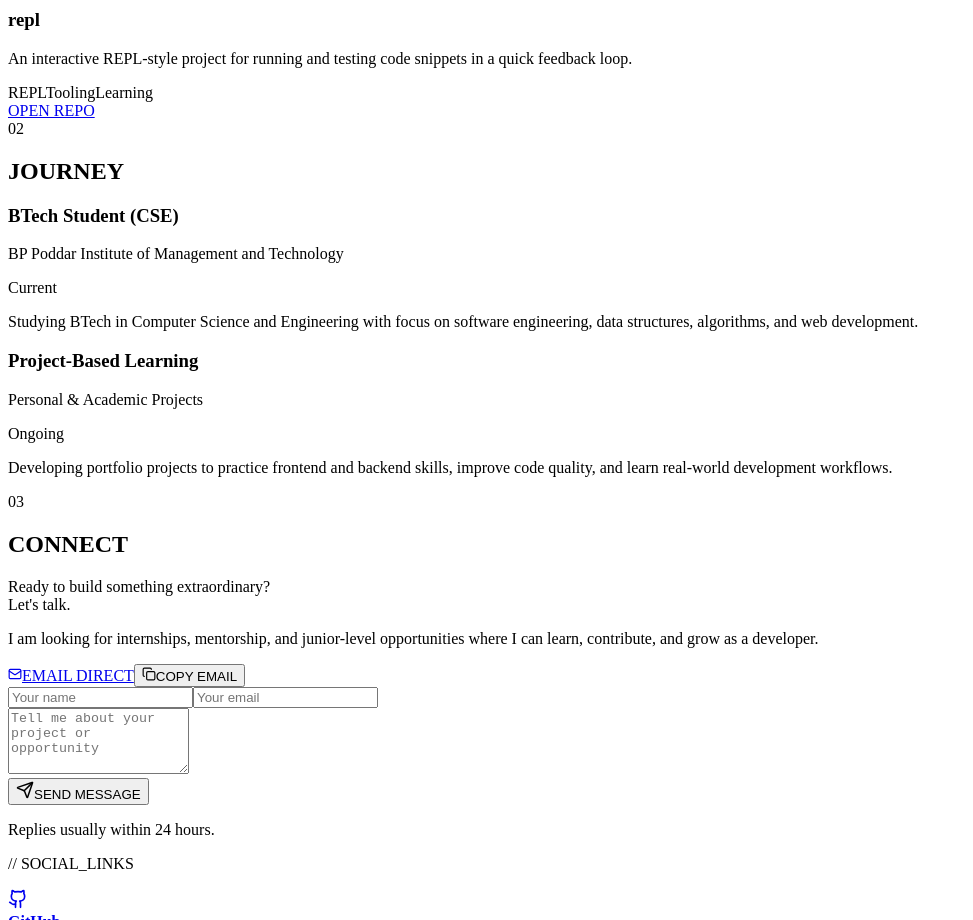
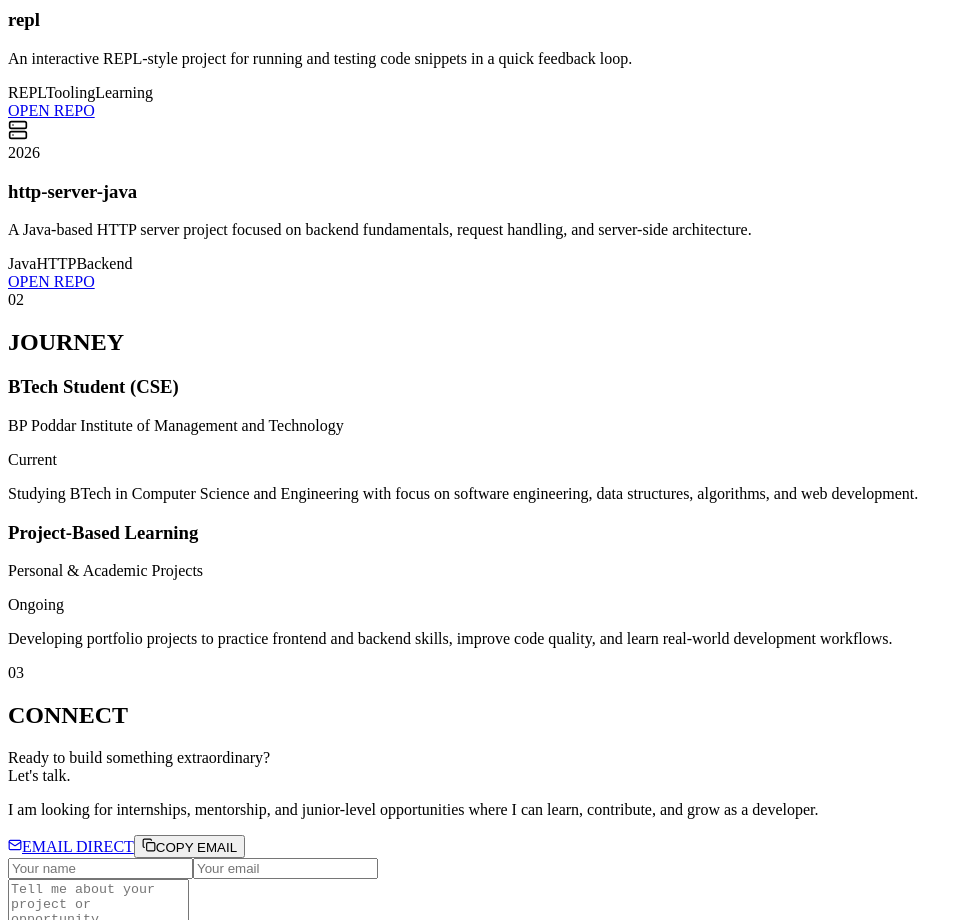
Before and after one commit to astrilo-monk/farhan-portfolio, a React (Vite) app: page / in a window 1280 px wide. Shown: the part 2260-3180 px from the top of the page, without its empty margins (0-973 px from the left). Built offline with nearby package versions, Linux system fonts and the light colour scheme; the HTML template or start-up script is replaced by a standard one; a web font is replaced by a local one.

Commit message:
content: add http-server-java project to portfolio

```diff
--- a/src/App.jsx
+++ b/src/App.jsx
@@ -80,6 +80,16 @@ const projects = [
     icon: Server,
     repo: "https://github.com/astrilo-monk/repl",
     color: "yellow"
+  },
+  {
+    title: "http-server-java",
+    year: "2026",
+    description:
+      "A Java-based HTTP server project focused on backend fundamentals, request handling, and server-side architecture.",
+    tags: ["Java", "HTTP", "Backend"],
+    icon: Server,
+    repo: "https://github.com/astrilo-monk/http-server-java",
+    color: "magenta"
   }
 ];
 
```
